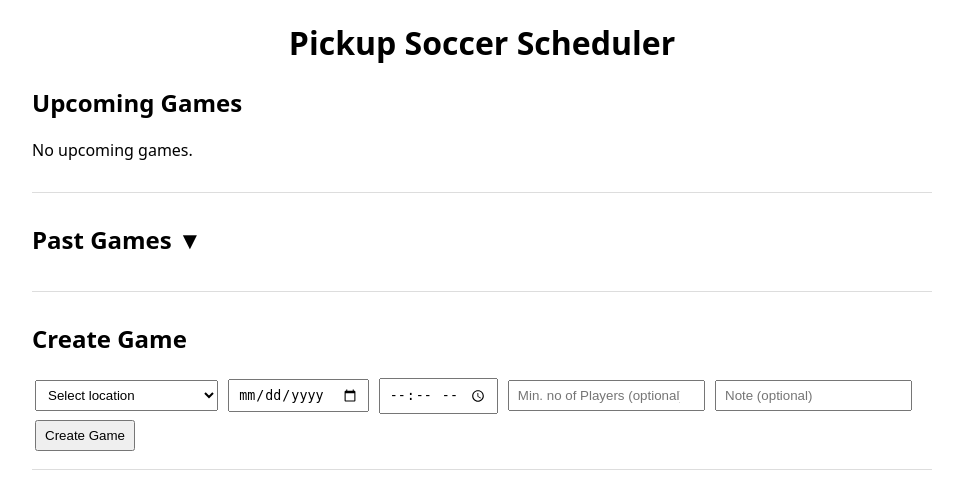
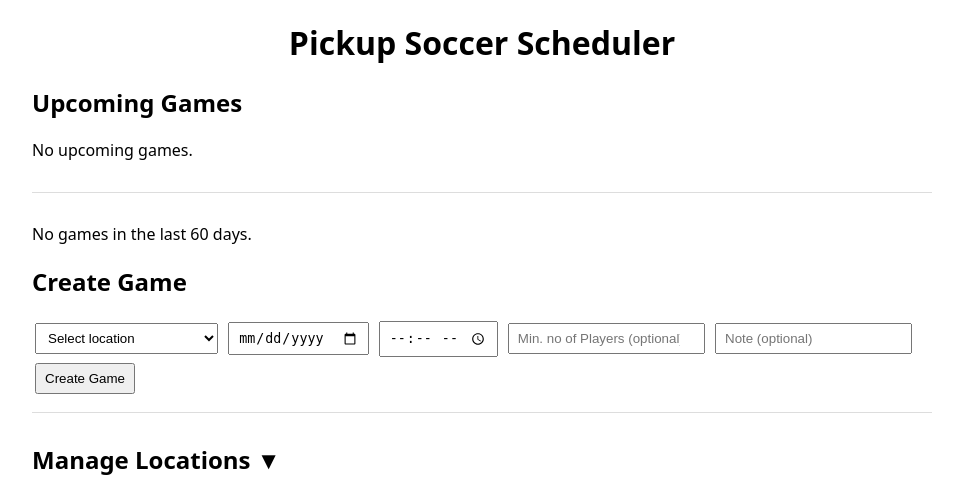
Before and after one commit to tozarslan-arch/pickup-soccer, a Flask app: page / in a window 1280 px wide. Shown: the top 496 px of the page, without its empty margins (158-1121 px from the left). Run offline with Flask 3, Linux system fonts and the light colour scheme.

Commit message:
index update for past games logic

```diff
--- a/templates/index.html
+++ b/templates/index.html
@@ -21,22 +21,22 @@
     {% endif %}
   </section>
 
-  <!-- PAST GAMES -->
+  <!-- PAST GAMES (only show if there are any) -->
+  {% if past|length > 0 %}
   <section>
     <h2 class="collapsible-header" onclick="togglePast()">
-      Past Games{% if past|length > 0 %} ({{ past|length }}){% endif %} ▼
+      Past Games ({{ past|length }}) ▼
     </h2>
 
     <div id="past-games" class="collapsible-content" style="display:none;">
-      {% if past %}
-        {% for e in past %}
-          {% include 'event_card.html' %}
-        {% endfor %}
-      {% else %}
-        <p>No past games yet.</p>
-      {% endif %}
+      {% for e in past %}
+        {% include 'event_card.html' %}
+      {% endfor %}
     </div>
   </section>
+  {% else %}
+    <p>No games in the last 60 days.</p>
+  {% endif %}
 
   <!-- CREATE GAME -->
   <section>
```
